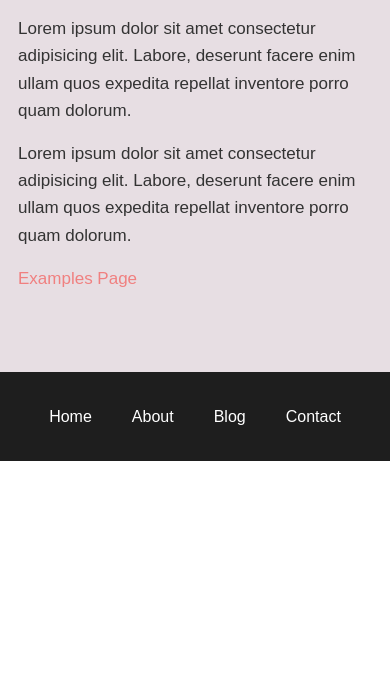
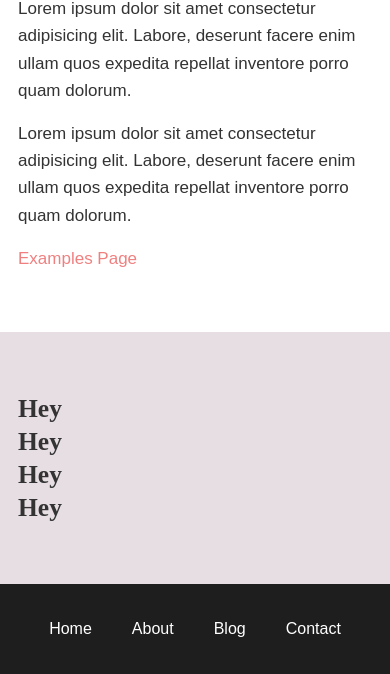
Before and after one commit to stormcloud266/gatsby-starter-v4, a Gatsby site: page / in a window 390 px wide. Shown: the part 197-871 px from the top of the page. Before the commit the page ends 844 px from the top, so only its background shows below. Built offline with nearby package versions, Linux system fonts and the light colour scheme; Gatsby itself is replaced by a stand-in of ours; a web font is replaced by a local one.

Commit message:
add flex collapse

```diff
--- a/package.json
+++ b/package.json
@@ -36,5 +36,6 @@
     "react-dom": "^17.0.2",
     "react-helmet": "^6.1.0",
     "sass": "^1.37.5"
-  }
+  },
+  "devDependencies": {}
 }
--- a/src/components/UI/container/container.js
+++ b/src/components/UI/container/container.js
@@ -12,6 +12,7 @@ const Container = ({
 	sectionBottom,
 	textBlock,
 	flex,
+	collapseOnMd,
 	justify,
 	align,
 	bgDark,
@@ -34,6 +35,7 @@ const Container = ({
 		sectionBottom && styles.sectionBottom,
 		textBlock && styles.textBlock,
 		flex && styles.flex,
+		collapseOnMd && styles.collapseOnMd,
 		bgDark && styles.bgDark,
 		bgAccent && styles.bgAccent,
 		className && className
@@ -60,6 +62,7 @@ Container.propTypes = {
 	sectionTop: PropTypes.bool,
 	sectionBottom: PropTypes.bool,
 	flex: PropTypes.bool,
+	collapseOnMd: PropTypes.bool,
 	justify: PropTypes.oneOf([
 		'start',
 		'center',
--- a/src/components/UI/container/container.module.scss
+++ b/src/components/UI/container/container.module.scss
@@ -2,30 +2,17 @@
 
 // sections
 .section {
-	padding-top: 12rem;
-	padding-bottom: 12rem;
+	padding-top: 10rem;
+	padding-bottom: 10rem;
 }
 .sectionTop {
-	padding-top: 12rem;
+	padding-top: 10rem;
 }
 .sectionBottom {
-	padding-bottom: 12rem;
+	padding-bottom: 10rem;
 }
 
 @media only screen and (max-width: 900px) {
-	.section {
-		padding-top: 10rem;
-		padding-bottom: 10rem;
-	}
-	.sectionTop {
-		padding-top: 10rem;
-	}
-	.sectionBottom {
-		padding-bottom: 10rem;
-	}
-}
-
-@media only screen and (max-width: 600px) {
 	.section {
 		padding-top: 8rem;
 		padding-bottom: 8rem;
@@ -35,6 +22,19 @@
 	}
 	.sectionBottom {
 		padding-bottom: 8rem;
+	}
+}
+
+@media only screen and (max-width: 600px) {
+	.section {
+		padding-top: 6rem;
+		padding-bottom: 6rem;
+	}
+	.sectionTop {
+		padding-top: 6rem;
+	}
+	.sectionBottom {
+		padding-bottom: 6rem;
 	}
 }
 
@@ -64,6 +64,18 @@
 
 .flex {
 	display: flex;
+}
+
+@media only screen and (max-width: 900px) {
+	.collapseOnMd {
+		flex-direction: column;
+	}
+}
+
+@media only screen and (max-width: 600px) {
+	.flex {
+		flex-direction: column;
+	}
 }
 
 // colors
--- a/src/pages/index.js
+++ b/src/pages/index.js
@@ -8,7 +8,6 @@ import { Container } from '@UI'
 const IndexPage = () => (
 	<Layout>
 		<Seo title='Home' />
-		<Container bgAccent>
 		<Container wrapperSm section textBlock>
 			<h1>Hello</h1>
 			<p>
@@ -23,6 +22,13 @@ const IndexPage = () => (
 			</p>
 			<Link to='/examples'>Examples Page</Link>
 		</Container>
+		<Container bgAccent>
+			<Container wrapperSmOnTab section flex justify='space-between'>
+				<h2>Hey</h2>
+				<h2>Hey</h2>
+				<h2>Hey</h2>
+				<h2>Hey</h2>
+			</Container>
 		</Container>
 	</Layout>
 )
```
Also changed, not shown: todo.md (+1 -0 lines). Lines whose indentation alone changed are shown as unchanged.
